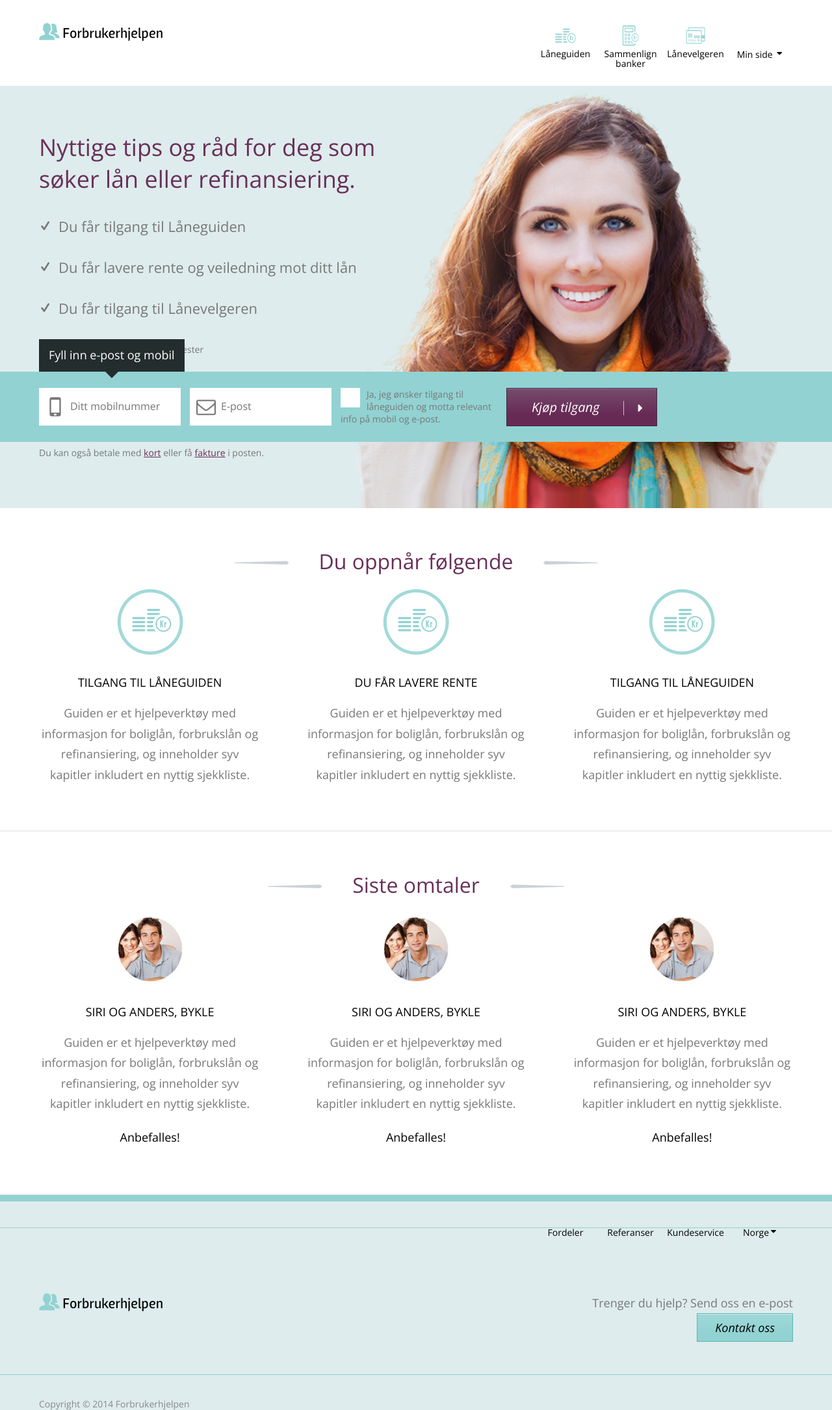
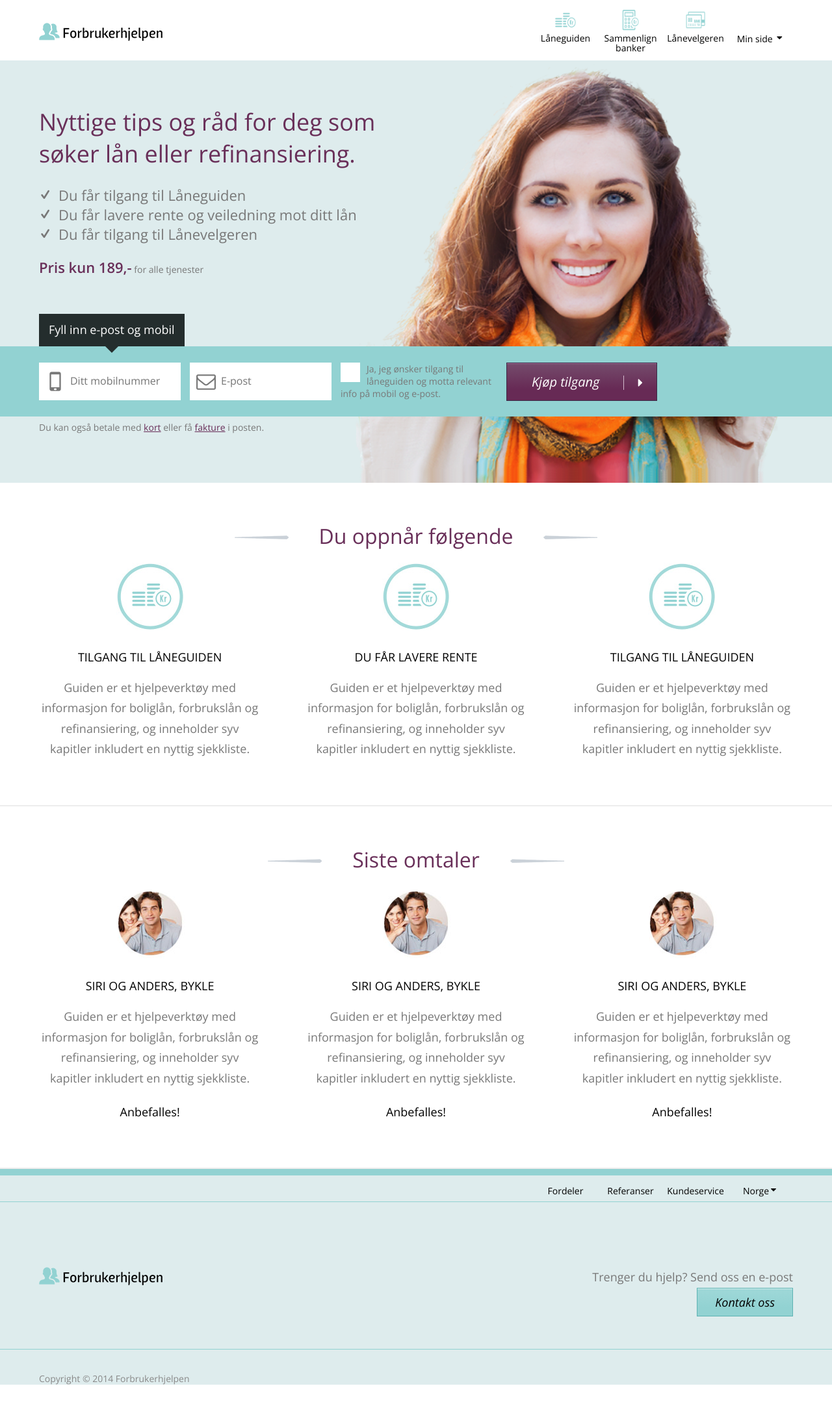
Before and after one commit to front/forbrukerhjelpen-static, a Jekyll site: the page built from index.html, in a window 1280 px wide. Shown: the whole page at 65% size. Built offline with Jekyll 4.4.1, drawn with Linux system fonts in a browser that asks for light colours; nearby versions of some CDN libraries; after the commit the page ends 2131 px from its top, so only the background shows below that.

Commit message:
Move some typography style og more generic scope pt.3

```diff
--- a/css/style.css
+++ b/css/style.css
@@ -175,7 +175,7 @@
 }
 
 /* line 33, ../sass/partials/module/partials/_typography.scss */
-.p-container ul, .p-container li {
+.p-container div ul, .p-container div ol {
   margin: 1.5em 0;
 }
 
--- a/sass/partials/module/partials/_typography.scss
+++ b/sass/partials/module/partials/_typography.scss
@@ -29,8 +29,8 @@
 	color: $color-purple;
 }
 
-.p-container {
-	ul, li {
+.p-container div {
+	ul, ol {
 		margin: 1.5em 0;
 	}
 }
```
